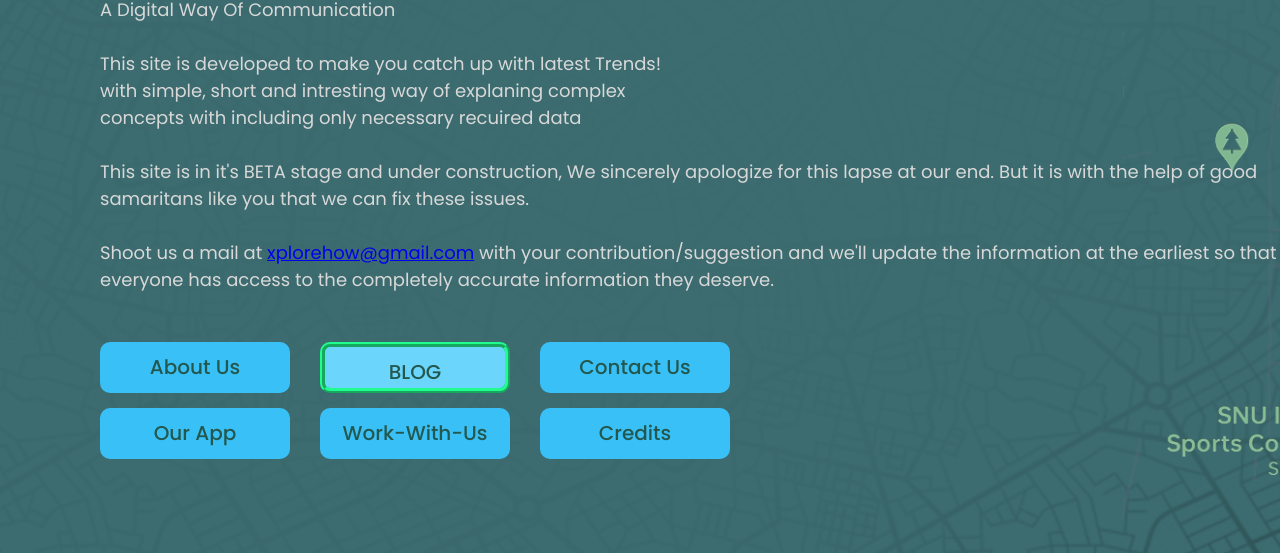
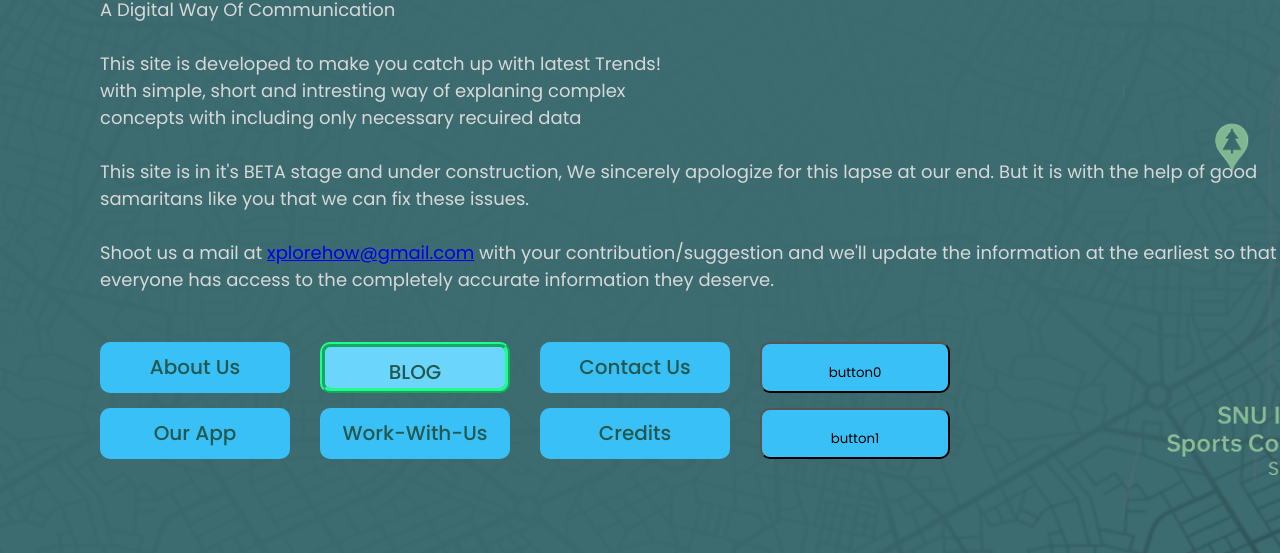
Before and after one commit to XploreHow/testsite, a website: page index.html in a window 1280 px wide. Shown: the part 247-800 px from the top of the page. Drawn offline with nearby package versions, Linux system fonts and the light colour scheme.

Commit message:
add 2 button
added button 2

```diff
--- a/index.html
+++ b/index.html
@@ -47,11 +47,13 @@
         <a href=".#contributeWrapper" class="btn-1" data-aos="fade-up">About Us</a>
         <a href="./blog/blog.html" class="btn-2" data-aos="fade-up">BLOG</a>
         <a href="./contact/contact.html" class="btn-3" data-aos="fade-up">Contact Us</a>
+         <input class="btn-3" data-aos="flip-left" type="button" value="button0">
       </div>
       <div class="buttons-container-2">
         <a href="" class="btn-4" data-aos="flip-left">Our App</a>
         <a href="./contact/contact.html" class="btn-5" data-aos="flip-left">Work-With-Us</a>
         <a href="" class="btn-6" data-aos="flip-left">Credits</a>
+         <input class="btn-6" data-aos="flip-left" type="button" value="button1">
       </div>
     </div>
   </section>
```
